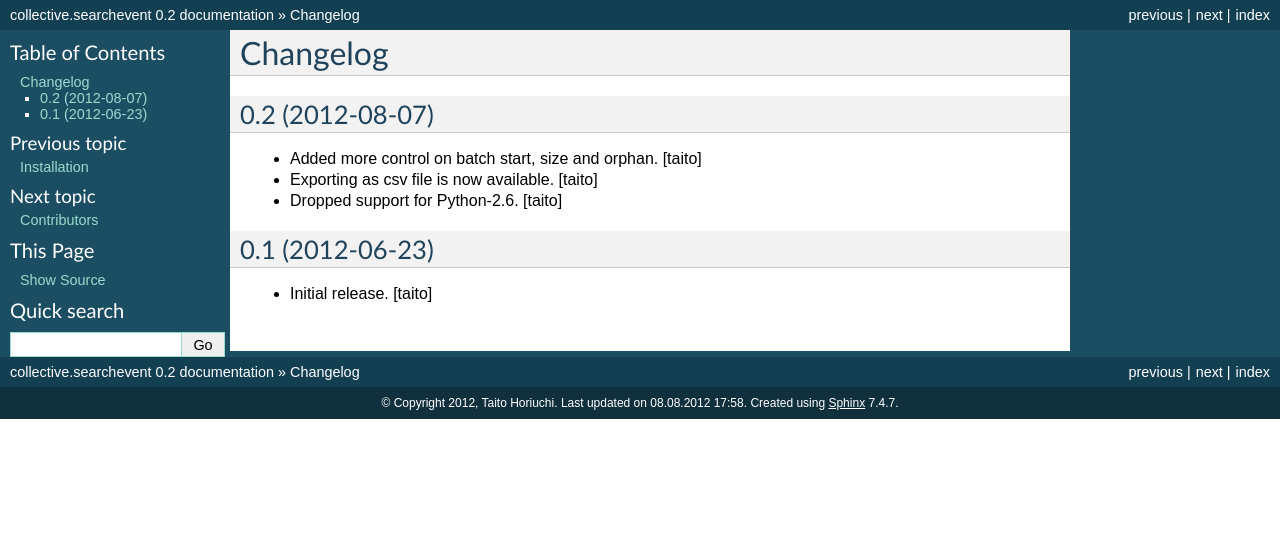
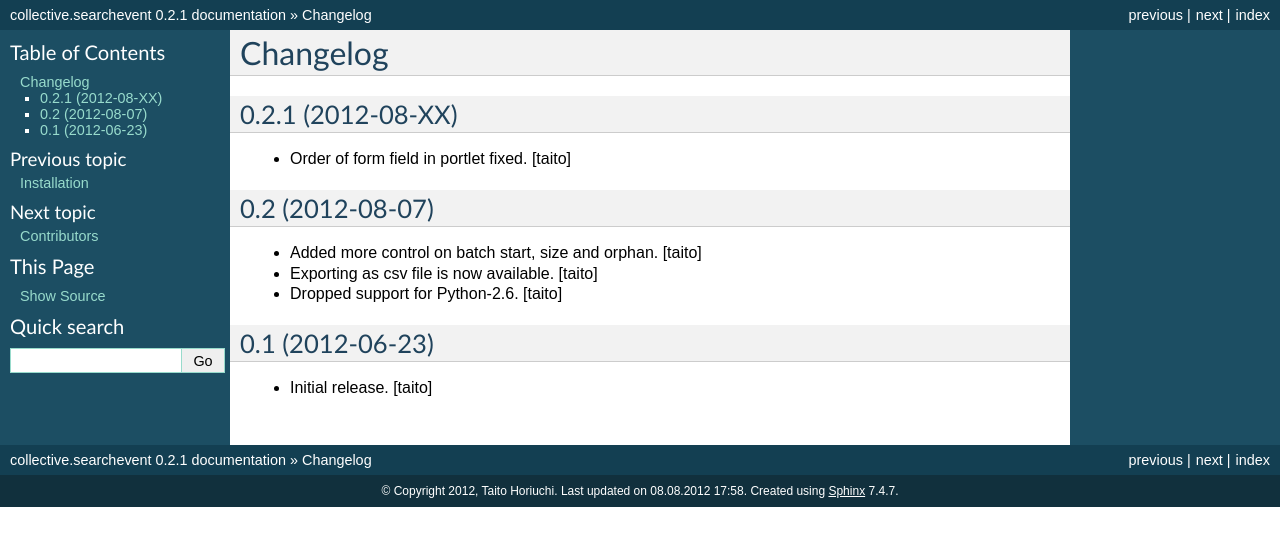
Before and after one commit to collective/collective.searchevent, a Sphinx documentation site: the page built from collective/searchevent/docs/HISTORY.rst, in a window 1280 px wide. Shown: the top 546 px of the page. Built offline with Sphinx 7.4.7, drawn with Linux system fonts in a browser that asks for light colours.

Commit message:
documentation updated

```diff
--- a/collective/searchevent/docs/HISTORY.rst
+++ b/collective/searchevent/docs/HISTORY.rst
@@ -1,5 +1,10 @@
 Changelog
 ---------
+
+0.2.1 (2012-08-XX)
+==================
+
+- Order of form field in portlet fixed. [taito]
 
 0.2 (2012-08-07)
 ================
--- a/collective/searchevent/docs/conf.py
+++ b/collective/searchevent/docs/conf.py
@@ -43,7 +43,7 @@ copyright = u'2012, Taito Horiuchi'
 # The short X.Y version.
 version = '0.2'
 # The full version, including alpha/beta/rc tags.
-release = '0.2'
+release = '0.2.1'
 
 # The language for content autogenerated by Sphinx. Refer to documentation
 # for a list of supported languages.
```
